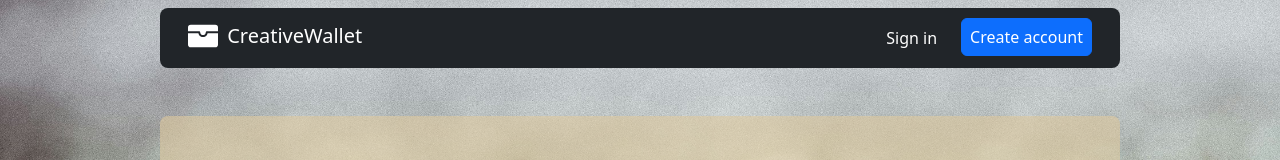
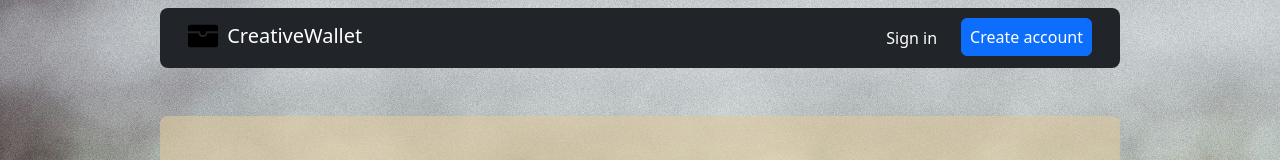
Before and after one commit to mateusz-przybyla/CreativeWallet_FE, a plain HTML site: page index.html in a window 1280 px wide. Shown: the top 160 px of the page. Drawn offline with nearby package versions, Linux system fonts and the light colour scheme.

Commit message:
Updated wallet-fill svg

```diff
--- a/index.html
+++ b/index.html
@@ -23,20 +23,13 @@
         >
           <div class="container">
             <a class="navbar-brand" href="#">
-              <svg
-                xmlns="http://www.w3.org/2000/svg"
+              <img
+                src="./assets/svg/wallet-fill.svg"
+                alt="wallet-fill"
                 height="30"
+                class="me-1 mb-1"
                 fill="currentColor"
-                class="bi bi-wallet-fill me-1 mb-1"
-                viewBox="0 0 16 16"
-              >
-                <path
-                  d="M1.5 2A1.5 1.5 0 0 0 0 3.5v2h6a.5.5 0 0 1 .5.5c0 .253.08.644.306.958.207.288.557.542 1.194.542s.987-.254 1.194-.542C9.42 6.644 9.5 6.253 9.5 6a.5.5 0 0 1 .5-.5h6v-2A1.5 1.5 0 0 0 14.5 2z"
-                />
-                <path
-                  d="M16 6.5h-5.551a2.7 2.7 0 0 1-.443 1.042C9.613 8.088 8.963 8.5 8 8.5s-1.613-.412-2.006-.958A2.7 2.7 0 0 1 5.551 6.5H0v6A1.5 1.5 0 0 0 1.5 14h13a1.5 1.5 0 0 0 1.5-1.5z"
-                />
-              </svg>
+              />
               CreativeWallet</a
             >
             <button
```
Also changed, not shown: assets/svg/wallet-fill.svg (added).
